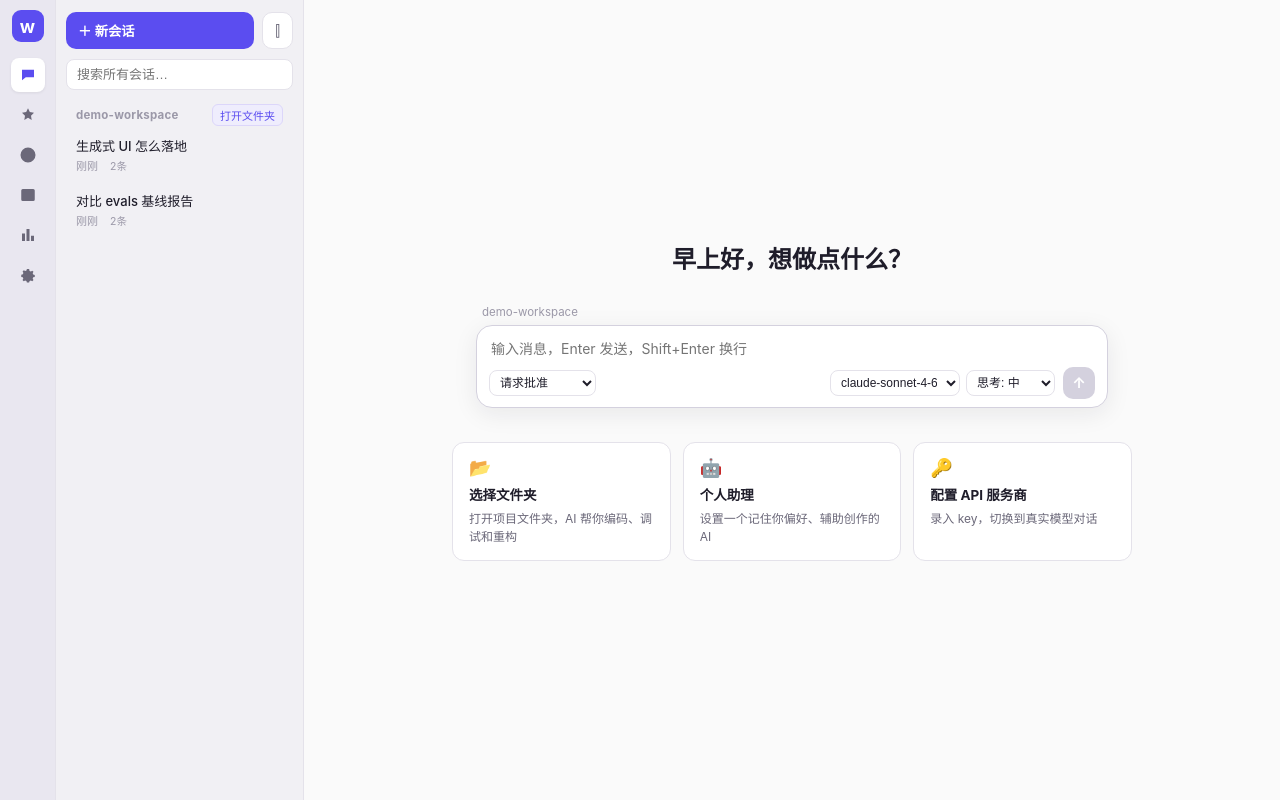
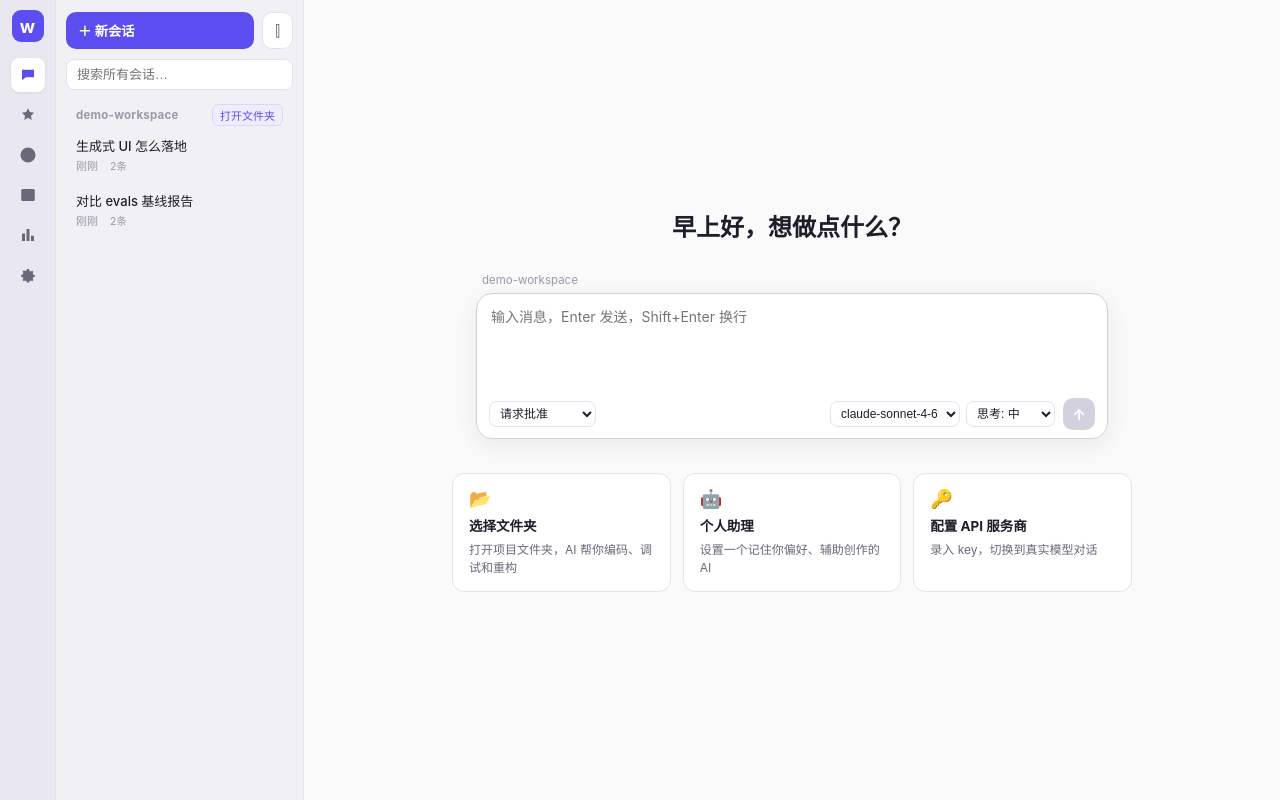
Before and after one commit to ww934883-sudo/wcode, a React (Vite) app in the folder packages/desktop/: page / in a window 1280 px wide. Built offline with nearby package versions, Linux system fonts and the light colour scheme.

Commit message:
M3-D+2e: 输入框默认加高到约 3 行（min-height 88px，上限 200px）

```diff
--- a/packages/desktop/src/renderer/components/Composer.tsx
+++ b/packages/desktop/src/renderer/components/Composer.tsx
@@ -22,7 +22,7 @@ export function Composer({
     const el = ref.current;
     if (!el) return;
     el.style.height = "auto";
-    el.style.height = `${Math.min(el.scrollHeight, 160)}px`;
+    el.style.height = `${Math.min(el.scrollHeight, 200)}px`;
   }, [text]);
 
   const submit = () => {
--- a/packages/desktop/src/renderer/styles.css
+++ b/packages/desktop/src/renderer/styles.css
@@ -660,6 +660,8 @@ button {
 
 .composer textarea {
   flex: 1;
+  /* 默认约 3 行高：min-height 会钳住 JS 的 auto-resize 内联高度 */
+  min-height: 88px;
   border: none;
   outline: none;
   resize: none;
```
